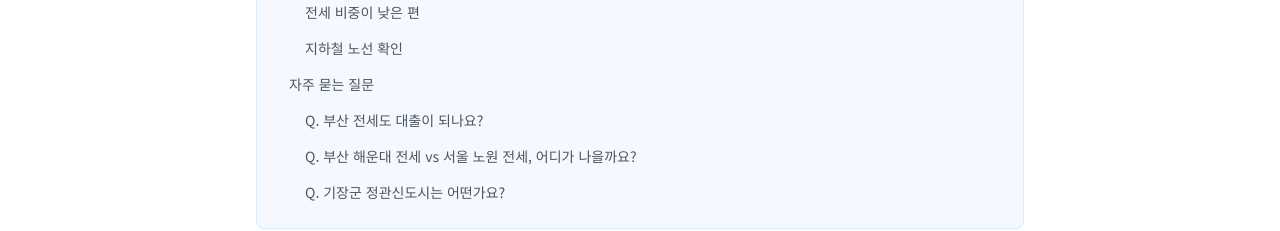
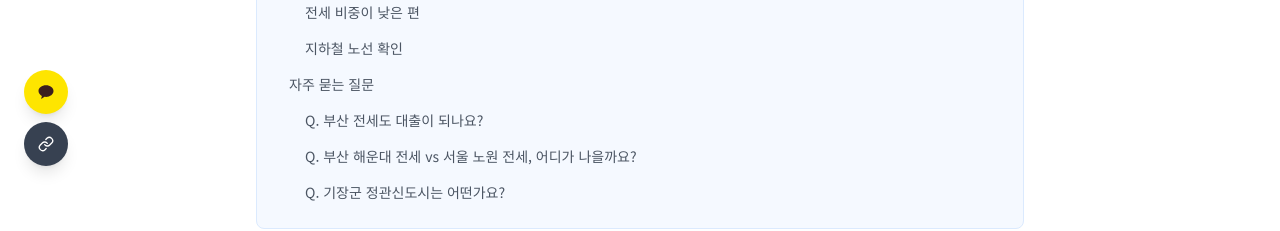
Before and after one commit to marketcycleview/blog, a Next.js app: page /ko/real-estate/2026-busan-jeonse-sise in a window 1280 px wide. Shown: the part 610-841 px from the top of the page. Built offline with nearby package versions, Linux system fonts and the light colour scheme; no server answers.

Commit message:
feat: 글 페이지에 플로팅 공유 버튼 추가 (좌측 하단 고정)
카카오톡 공유 + 링크 복사 버튼이 스크롤과 무관하게 항상 화면에 표시

Co-Authored-By: Claude Opus 4.5 <noreply@anthropic.com>

```diff
--- a/src/app/[locale]/[category]/[slug]/page.tsx
+++ b/src/app/[locale]/[category]/[slug]/page.tsx
@@ -324,6 +324,14 @@ export default async function PostPage({ params }: PageProps) {
       </footer>
     </article>
 
+    {/* 플로팅 공유 버튼 */}
+    <KakaoShareButton
+      title={post.title}
+      description={post.description}
+      pageUrl={`${siteUrl}/${locale}/${category}/${post.slug}`}
+      variant="floating"
+    />
+
     {/* subsidy 카테고리에만 플로팅 버튼 표시 */}
     {category === "subsidy" && <WelfareFinderButton locale={locale} />}
     </>
```
